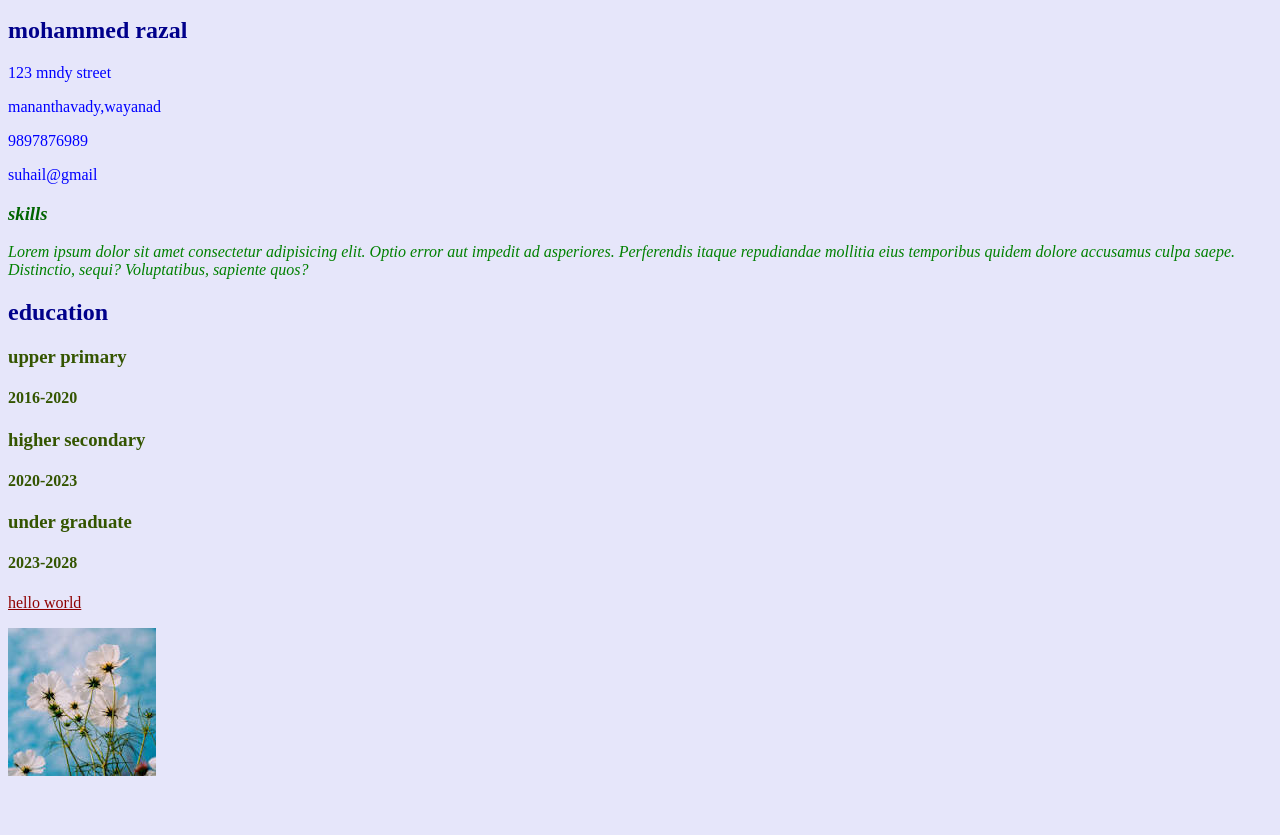
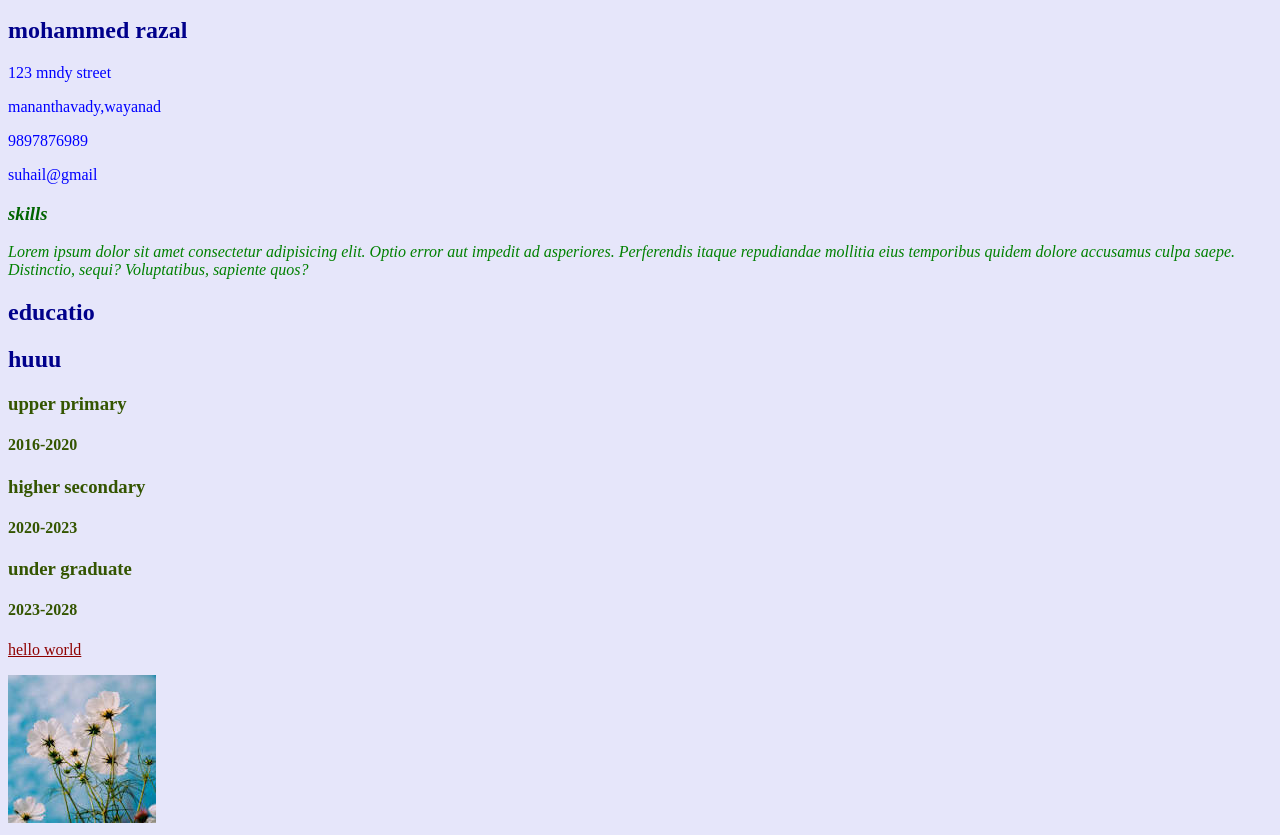
Before and after one commit to muhammedrazal793-wq/index.html, a plain HTML site: page index.html in a window 1280 px wide. Shown: the part 90-925 px from the top of the page. Before the commit the page ends 878 px from the top, so only its background shows below. Drawn offline with Linux system fonts and the light colour scheme.

Commit message:
commit message

```diff
--- a/index.html
+++ b/index.html
@@ -16,7 +16,8 @@
     <h3 style="color: darkgreen;"><i>skills</i></h3>
     <p style="color: green;"><i>Lorem ipsum dolor sit amet consectetur adipisicing elit. Optio error aut impedit ad asperiores. Perferendis itaque repudiandae mollitia eius temporibus quidem dolore accusamus culpa saepe. Distinctio, sequi? Voluptatibus, sapiente quos?</i></p>
     <section>
-      <h2>education</h2>
+      <h2>educatio</h2>
+      <h2>huuu</h2>
      <div class="education-container">
         <h3>upper primary</h3>
         <h4>2016-2020</h4>
```
